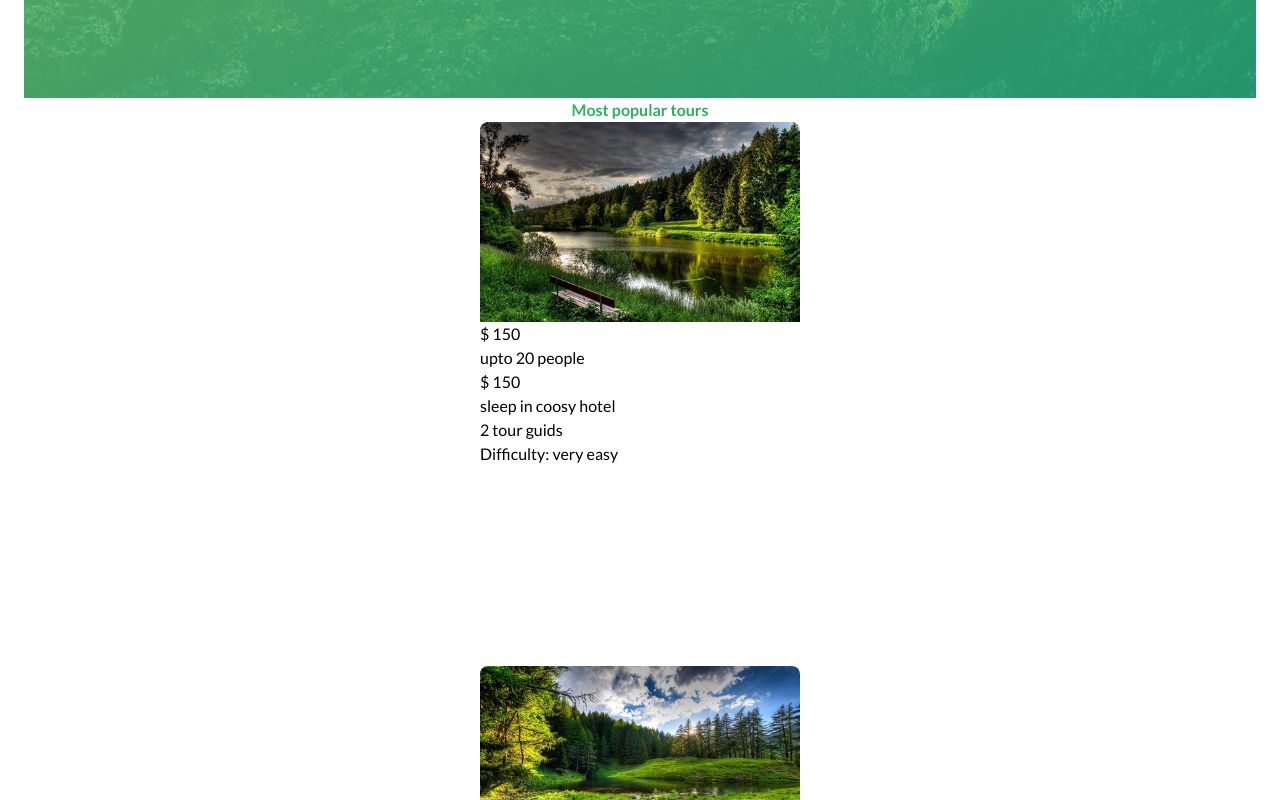
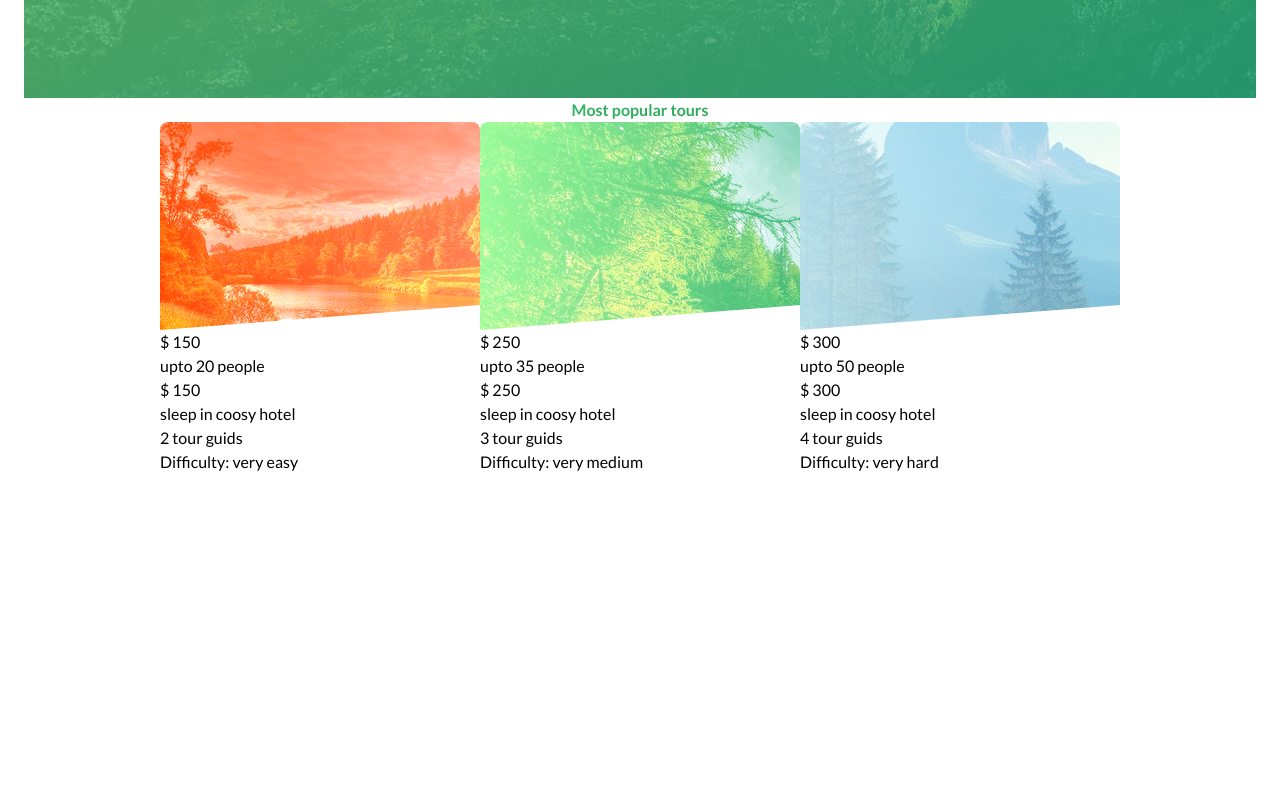
Before and after one commit to OmBharti999/pro, a Next.js app: page / in a window 1280 px wide. Shown: the part 1760-2560 px from the top of the page. After the commit the page ends 2450 px from the top, so only its background shows below. Built offline with nearby package versions, Linux system fonts and the light colour scheme.

Commit message:
change ui of card with babck

```diff
--- a/app/_component/card/CardWithBack.tsx
+++ b/app/_component/card/CardWithBack.tsx
@@ -10,6 +10,8 @@ interface Props {
   highlight: string;
   btnBg?: string;
   cardBackBg?: string;
+  fromCardBackBg: string;
+  toCardBackBg: string;
 }
 
 export const CardWithBack = ({
@@ -21,12 +23,19 @@ export const CardWithBack = ({
   highlight,
   btnBg = "bg-green-500",
   cardBackBg = "bg-green-100",
+  fromCardBackBg = "#ff8a00",
+  toCardBackBg = "#da1b60",
 }: Props) => {
   return (
     <div className="card-with-back flex-center my-1">
       <div className="card-front">
-        <div>
-          <img src={src} width={"100%"} height={"12rem"} className="card-with-back-img"/>
+        <div
+          className={`card-with-back-img`}
+          style={{
+            background: `linear-gradient(to right, ${fromCardBackBg}, ${toCardBackBg}), url(${src})`,
+          }}
+        >
+          {/* <img src={src} className="card-with-back-img" /> */}
         </div>
         <div className="text-center">
           <Heading content={price} addClass="py-3 border-t-2 border-b-2" />
--- a/app/_component/card/index.css
+++ b/app/_component/card/index.css
@@ -33,6 +33,7 @@
 }
 
 /* card-with-back-img  */
-/* .card-with-back-img{
-
-} */
+.card-with-back-img {
+  @apply bg-cover h-52 bg-blend-screen;
+  clip-path: polygon(0 0, 100% 0, 100% 88%, 0 100%);
+}
--- a/app/_component/cardsSection/CardsSection.tsx
+++ b/app/_component/cardsSection/CardsSection.tsx
@@ -8,8 +8,8 @@ export const CardsSection = () => {
         content="Most popular tours"
         addClass="py-2 mb-12 mt-16 "
       />
-      <div className="max-w-7xl flex-center md:flex-row mx-auto">
-        <div className="flex justify-evenly w-full">
+      <div className="max-w-7xl flex-center mx-auto">
+        <div className="flex-center max-md:flex-col justify-evenly w-full max-md:gap-10 gap-4">
           <CardWithBack
             src={"assets/image-1.jpg"}
             price="$ 150"
@@ -19,7 +19,9 @@ export const CardsSection = () => {
             highlight="sleep in coosy hotel"
             btnBg="bg-orange-500"
             cardBackBg="bg-orange-100"
-            />
+            fromCardBackBg="orangered"
+            toCardBackBg="#FF7F50"
+          />
           <CardWithBack
             src={"assets/image-2.jpg"}
             price="$ 250"
@@ -29,7 +31,9 @@ export const CardsSection = () => {
             highlight="sleep in coosy hotel"
             btnBg="bg-green-500"
             cardBackBg="bg-green-100"
-            />
+            fromCardBackBg="#98FB98"
+            toCardBackBg="#3CB371"
+          />
           <CardWithBack
             src={"assets/image-3.jpg"}
             price="$ 300"
@@ -39,6 +43,8 @@ export const CardsSection = () => {
             difficulty="Difficulty: very hard"
             btnBg="bg-blue-500"
             cardBackBg="bg-blue-100"
+            fromCardBackBg="#ADD8E6"
+            toCardBackBg="#4682B4"
           />
         </div>
       </div>
--- a/app/page.tsx
+++ b/app/page.tsx
@@ -9,7 +9,5 @@ export default function Home() {
       <Features />
       <CardsSection />
     </>
-    // <main className="w-full">
-    // </main>
   );
 }
```
